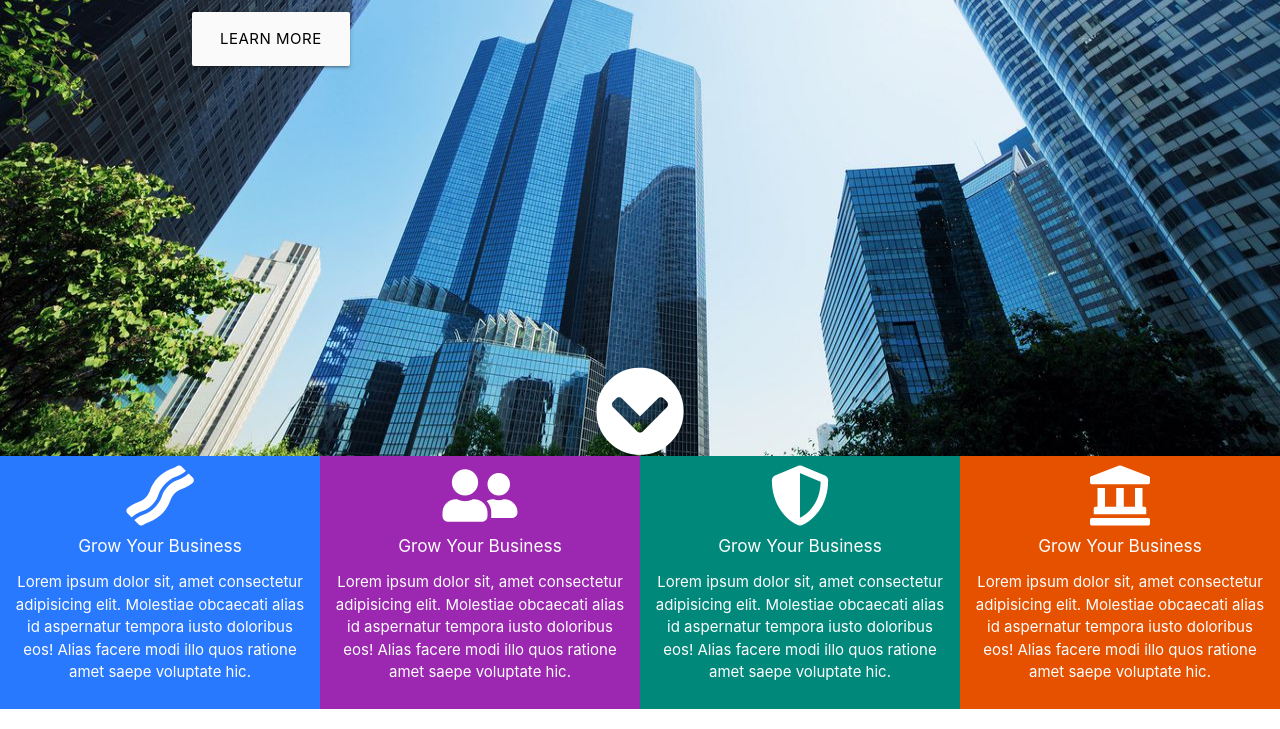
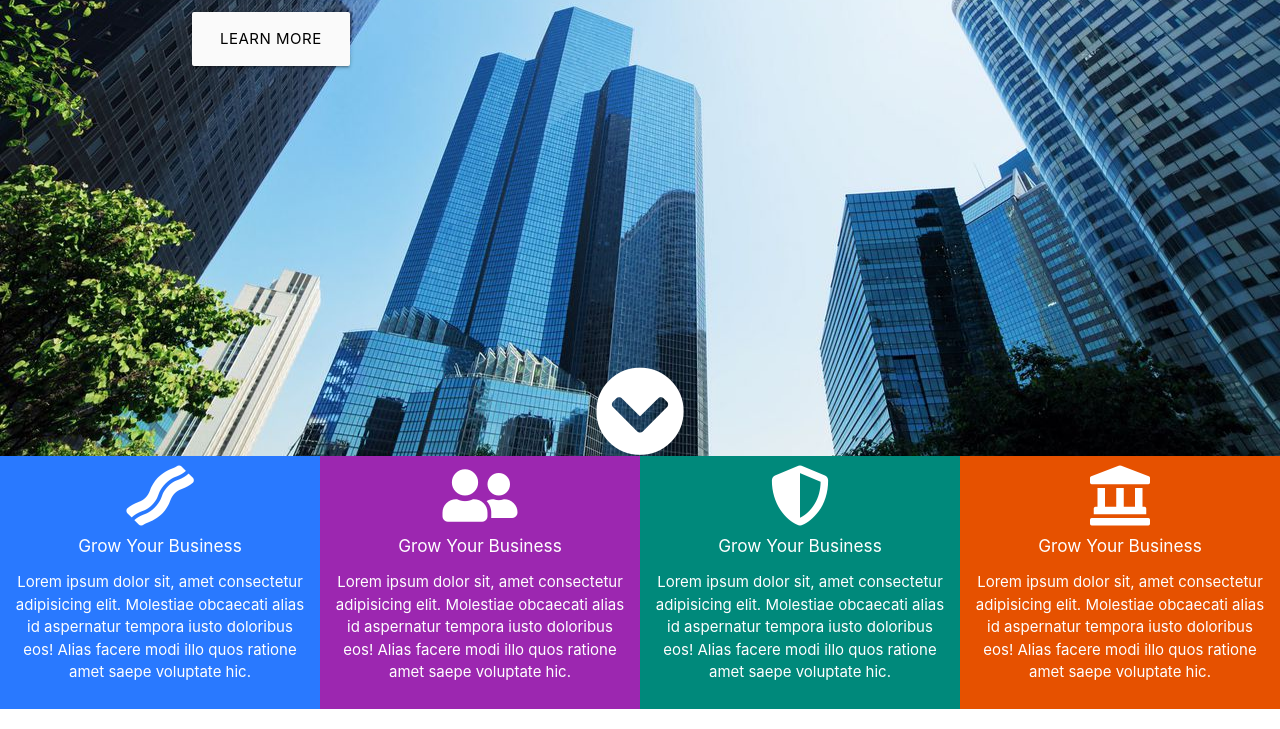
Before and after one commit to Hariratou/bizi, a plain HTML site: page index.html in a window 1280 px wide. Shown: the part 222-951 px from the top of the page. Drawn offline with Linux system fonts and the light colour scheme.

Commit message:
Update index.html

```diff
--- a/index.html
+++ b/index.html
@@ -30,7 +30,7 @@
 <body>
 
   <!-- barre de navigation -->
-  <header class="" style="background-image:url(image4.jpg);background-size: 100% 100%;>
+  <header class="" style="background-image:url(image4.jpg);background-size: 100%;>
     <div class="navbar-fixed">
       <nav class="N/A transparent ">
         <div class="container">
```
